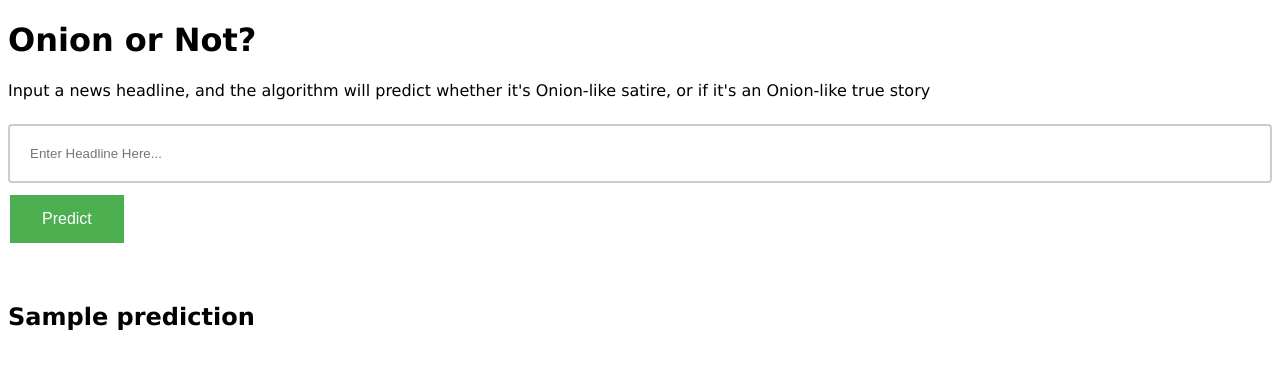
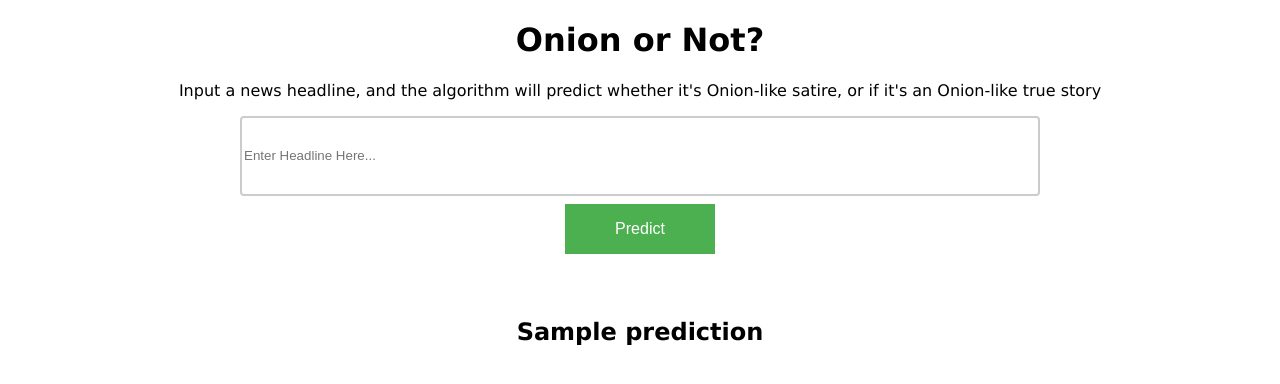
Before and after one commit to GithubArnavSharma/OnionOrNot, a Flask app: template templates/index.html in a window 1280 px wide. Shown: the top 384 px of the page. Run offline with Flask 2, Linux system fonts and the light colour scheme; the template is opened without the code that fills it: most values are stand-ins (such as "Sample title", 1, 10 or a date in 2020); parts of the project's set-up code (start-up, migrations or seed data) failed here and were passed over.

Commit message:
Update index.html

```diff
--- a/templates/index.html
+++ b/templates/index.html
@@ -2,7 +2,6 @@
 <html>
 <head>
     <meta charset="UTF-8">
-    <!--  Insert the title of the website, along with other fonts -->
     <title>ML API</title>
     <link href='https://fonts.googleapis.com/css?family=Pacifico' rel='stylesheet' type='text/css'>
     <link href='https://fonts.googleapis.com/css?family=Arimo' rel='stylesheet' type='text/css'>
@@ -10,29 +9,34 @@
     <link href='https://fonts.googleapis.com/css?family=Open+Sans+Condensed:300' rel='stylesheet' type='text/css'>
     <link rel="stylesheet">
 
-    <!-- Set the grounds for the features for both the Submit button and the text headline box -->
     <style>
         .button {
+            width: 150px;
+            height: 50px;
             background-color: #4CAF50;
             border: none;
             color: white;
-            padding: 15px 32px;
             text-align: center;
             text-decoration: none;
-            display: inline-block;
+            display: block;
             font-size: 16px;
-            margin: 4px 2px;
+            margin: 8px auto;
             cursor: pointer;
         }
 
         input[type=text], select {
-            width: 100%;
-            padding: 20px 20px;
-            margin: 8px 0;
-            display: inline-block;
+            width: 800px;
+            height: 80px;
+            margin: 0 auto;
+            display: block;
             border: 2px solid #ccc;
             border-radius: 4px;
             box-sizing: border-box;
+            color: white;
+        }
+
+        .center {
+            text-align: center
         }
 
     </style>
@@ -41,21 +45,18 @@
 
 <body>
     <div class="login">
-        <!-- Text shown to the user to gain more knowledge about what the website does -->
-        <h1 style="font-family:verdana;">Onion or Not?</h1>
-        <p style="font-family:verdana;">Input a news headline, and the algorithm will predict whether it's Onion-like satire, or if it's an Onion-like true story</p>
+        <h1 style="font-family:verdana;" class="center">Onion or Not?</h1>
+        <p style="font-family:verdana;" class="center">Input a news headline, and the algorithm will predict whether it's Onion-like satire, or if it's an Onion-like true story</p>
 
-            <!-- The /predict action will have both the input text box and the button to submit, as to get the neccessary information for the predict() function -->
         <form action="/predict" method="post">
-                <input type="text" name="headline" placeholder="Enter Headline Here..." required="required"/>
+            <input type="text" name="headline" placeholder="Enter Headline Here..." required="required" />
             <button type="submit" class="button">Predict</button>
         </form>
 
          <br>
          <br>
-            <!-- Once the Submit button is clicked, the prediction string variable will be displayed -->
          <div class="row">
-                <h2 style="font-family:verdana;" class="text-warning">{{prediction}}</h2>
+            <h2 style="font-family:verdana;" class="center">{{prediction}}</h2>
          </div>
 </div>
 
```
Lines whose indentation alone changed are shown as unchanged.
